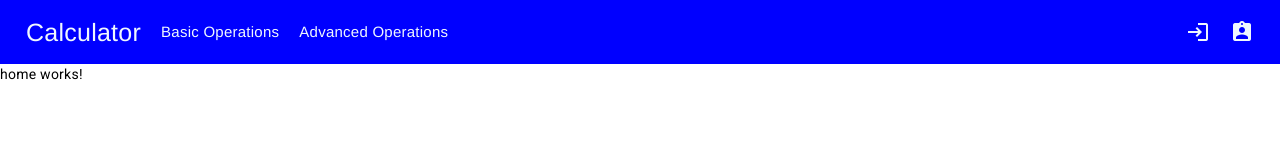
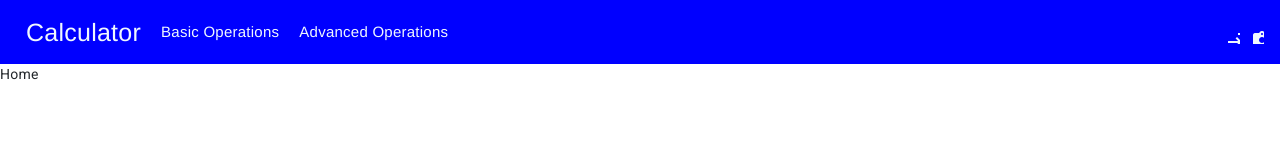
Before and after one commit to adrileysrb/angular-project-001, an Angular app: page /home in a window 1280 px wide. Shown: the top 160 px of the page. Built offline with nearby package versions, Linux system fonts and the light colour scheme.

Commit message:
Add bootstrap 5

```diff
--- a/angular.json
+++ b/angular.json
@@ -26,6 +26,7 @@
             ],
             "styles": [
               "@angular/material/prebuilt-themes/indigo-pink.css",
+              "node_modules/bootstrap/dist/css/bootstrap.css",
               "src/styles.css"
             ],
             "scripts": []
--- a/package.json
+++ b/package.json
@@ -20,6 +20,7 @@
     "@angular/platform-browser": "^15.0.0",
     "@angular/platform-browser-dynamic": "^15.0.0",
     "@angular/router": "^15.0.0",
+    "bootstrap": "^5.2.3",
     "rxjs": "~7.5.0",
     "tslib": "^2.3.0",
     "zone.js": "~0.12.0"
--- a/src/app/home/home.component.html
+++ b/src/app/home/home.component.html
@@ -1 +1 @@
-<p>home works!</p>
+<p>Home</p>
```
Also changed, not shown: 1 other file (tests, documents, lock files or other folders).
